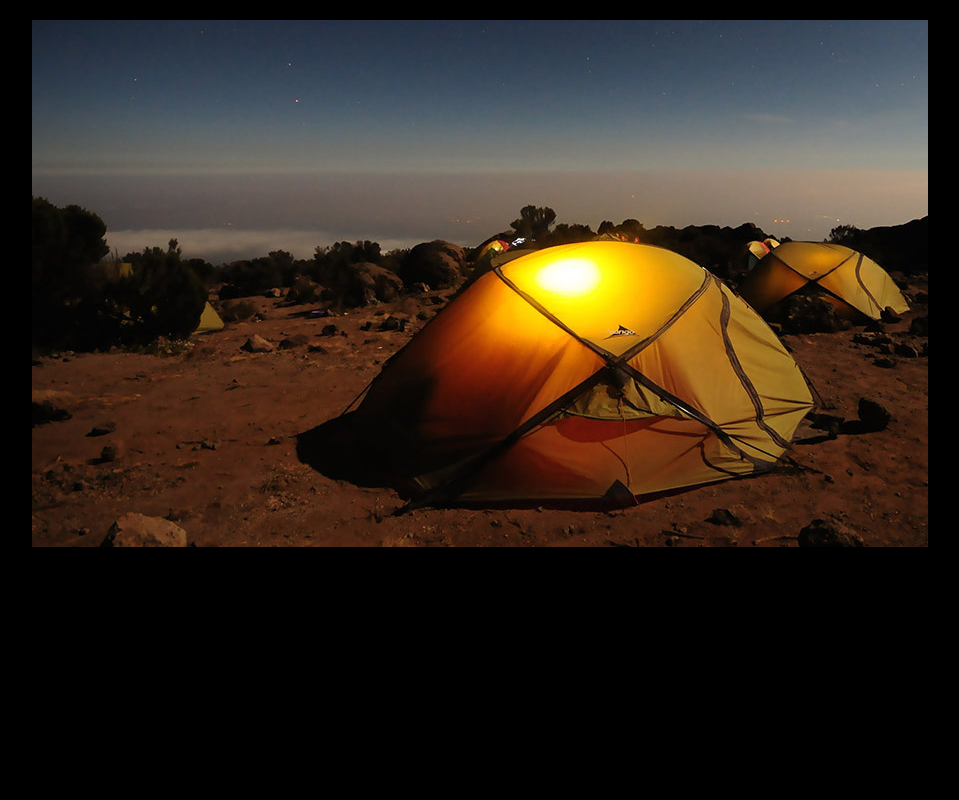
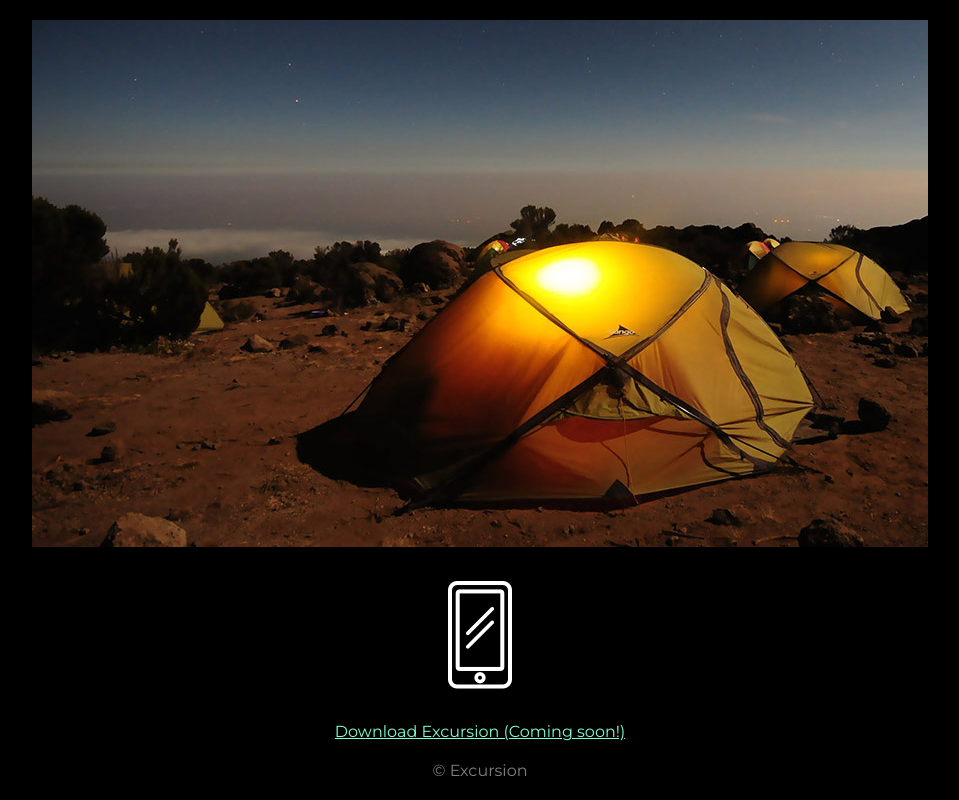
Before and after one commit to gregoryfray/excursion, a plain HTML site: page index.html in a window 1280 px wide. Shown: the part 539-1339 px from the top of the page, without its empty margins (160-1119 px from the left). Before the commit the page ends 1090 px from the top, so only its background shows below. Drawn offline with Linux system fonts and the light colour scheme.

Commit message:
added footer to project

```diff
--- a/index.html
+++ b/index.html
@@ -24,8 +24,11 @@
       <img src="resources/images/camp.jpg" alt="">
     </section>
 
-    <footer>
-
+    <footer class="footer">
+      <img src="resources/images/phone.png" alt="">
+      <h2>Coming Soon for iPhone and Android</h2>
+      <a href="#">Download Excursion (Coming soon!)</a>
+      <p class="copy">&copy; Excursion</p>
     </footer>
   </body>
 </html>
--- a/resources/css/style.css
+++ b/resources/css/style.css
@@ -9,6 +9,10 @@ html{
   background: black;
   font-family: 'Montserrat', sans-serif;
 
+}
+
+a{
+  color: Aquamarine;
 }
 
 /* Headder Styles */
@@ -24,9 +28,7 @@ html{
   font-size: 45px;
   margin-bottom: 40px;
 }
-.header a{
-  color: Aquamarine;
-}
+
 
 /* Video Section */
 .video{
@@ -55,3 +57,20 @@ html{
     margin-bottom: 40px;
 
   }
+
+  /* Footer */
+  .footer{
+    max-width: 1000px;
+    margin-left: auto;
+    margin-right: auto;
+    text-align: center;
+  }
+  .footer img{
+    margin-top: 30px;
+  }
+  .copy{
+    color: #fff;
+    margin: 20px 0;
+
+    color: grey;
+  }
```
